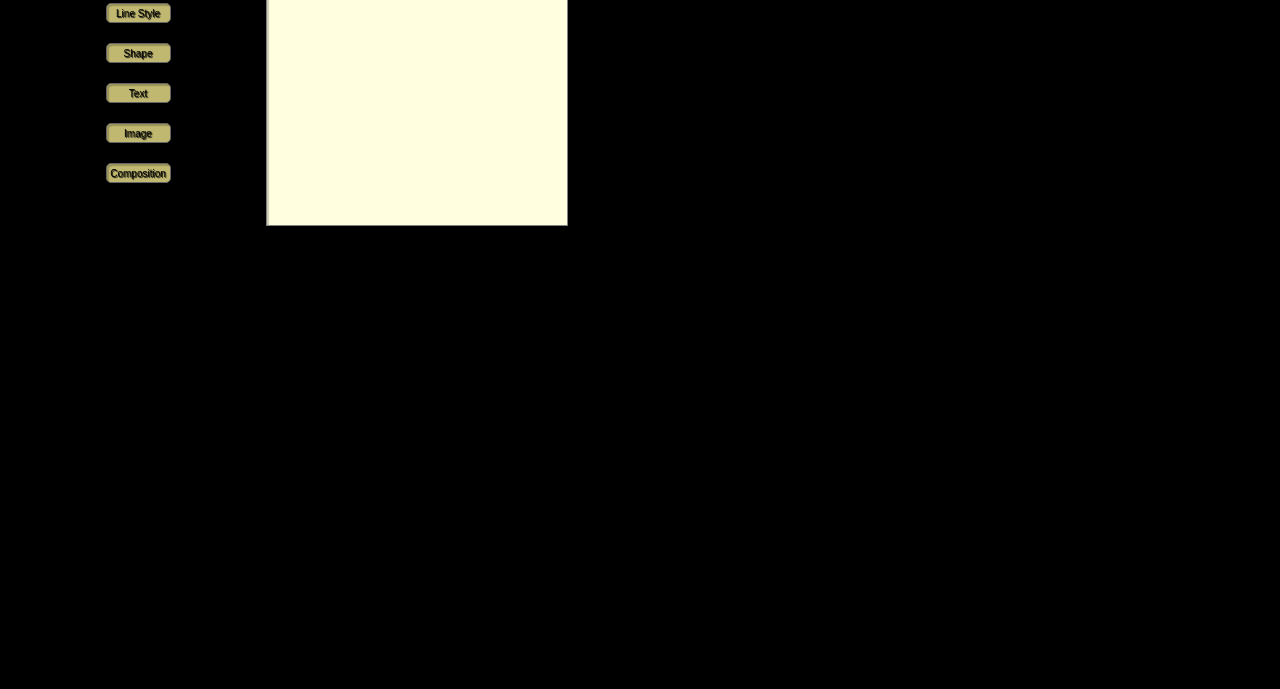
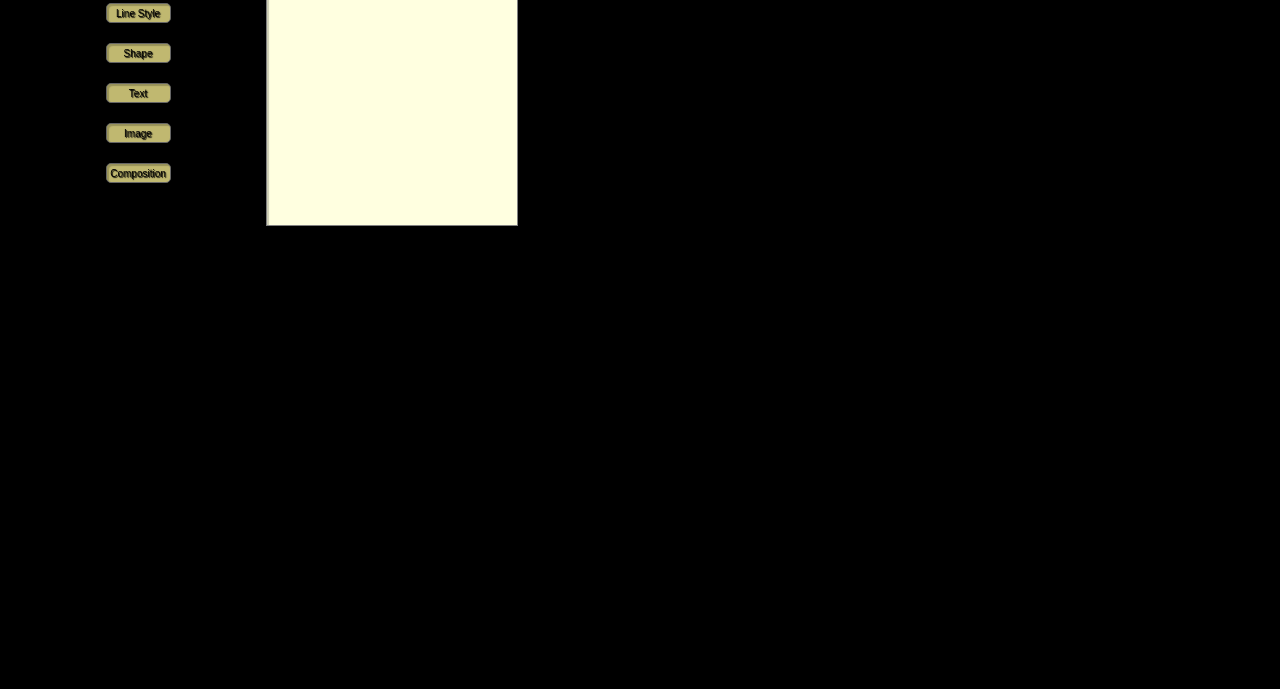
Before and after one commit to mayaahmed/paintMobile, a plain HTML site: page index.html in a window 1280 px wide. Shown: the part 111-800 px from the top of the page. Drawn offline with Linux system fonts and the light colour scheme.

Commit message:
Add files via upload

```diff
--- a/index.html
+++ b/index.html
@@ -112,7 +112,7 @@
 
 
 
-    <canvas id="canvas" width="300" height="300">
+    <canvas id="canvas" width="250" height="300">
       Sorry Cannot display Canvas. Update Browser.
     </canvas>
 
```
